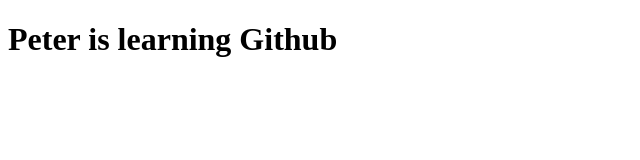
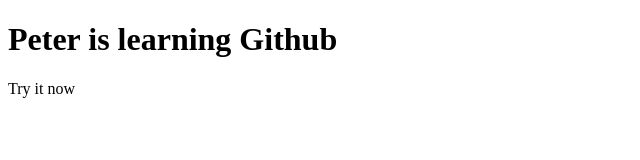
Before and after one commit to PeterLion/PeterTest, a plain HTML site: page index.html in a window 1280 px wide. Shown: the full height of the page, 0-640 px from the left. Drawn offline with Linux system fonts and the light colour scheme.

Commit message:
i changed

```diff
--- a/index.html
+++ b/index.html
@@ -5,5 +5,6 @@
 </head>
 <body>
 	<h1>Peter is learning Github</h1>
+	<p>Try it now</p>
 </body>
 </html>
```
Also changed, not shown: 1 other file.
